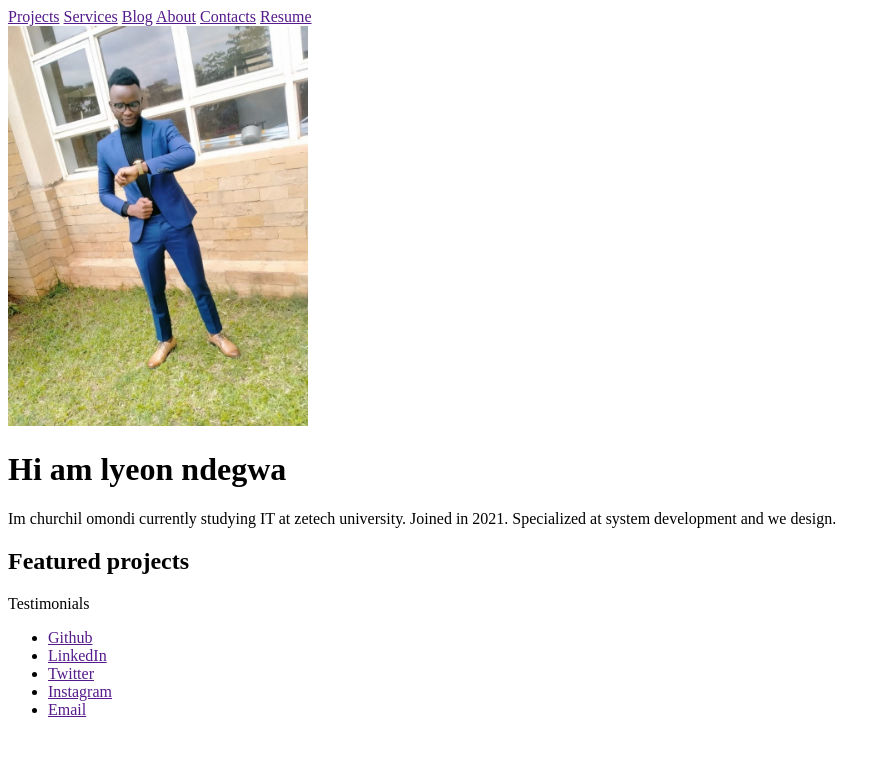
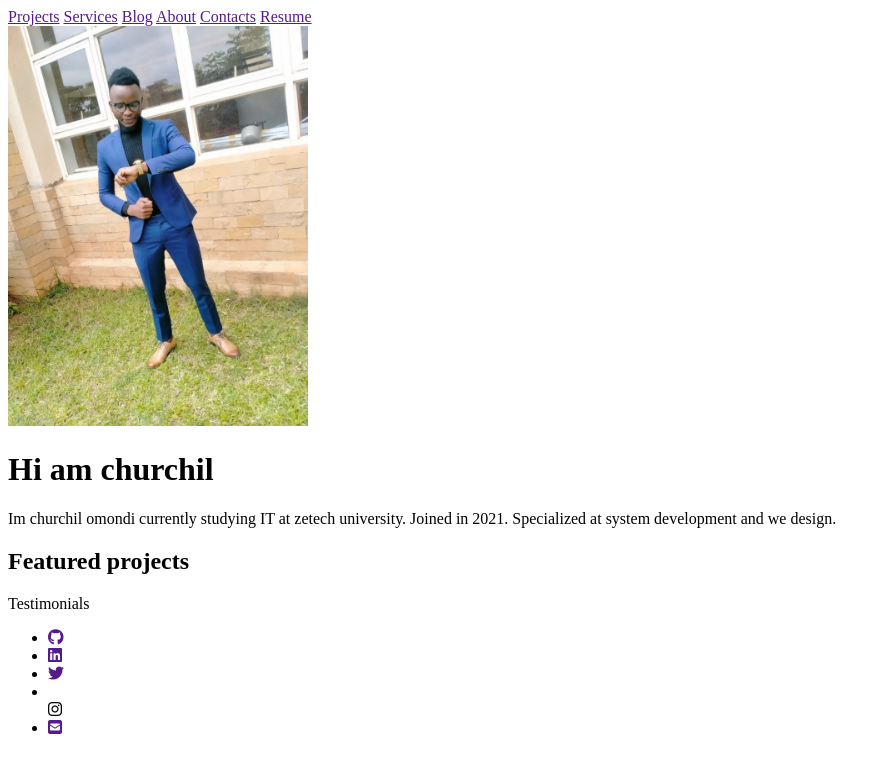
Before and after one commit to churchil2020/Web1, a plain HTML site: page index.html in a window 1280 px wide. Shown: the whole page, without its empty margins (0-891 px from the left). Drawn offline with Linux system fonts and the light colour scheme.

Commit message:
updated index.html

```diff
--- a/index.html
+++ b/index.html
@@ -12,6 +12,7 @@
     <meta charset="UTF-8" />
     <meta http-equiv="X-UA-Compatible" content="IE=edge" />
     <meta name="viewport" content="width=device-width, initial-scale=1.0" />
+    <script src="https://kit.fontawesome.com/497e49936e.js" crossorigin="anonymous"></script>
     <title>CHURCHIL OMONDI Home page</title>
   </head>
   <body>
@@ -28,7 +29,7 @@
     <!--Hero section-->
     <header>
       <img src="churchil.jpg" alt="profile image" width="300" height="400" />
-      <h1>Hi am lyeon ndegwa</h1>
+      <h1>Hi am churchil</h1>
       <p>
         Im churchil omondi currently studying IT at zetech university. Joined in 2021. Specialized at system
         development and we design.
@@ -46,11 +47,11 @@
     <!--footer section-->
     <footer>
       <ul>
-        <li><a href="">Github</a></li>
-        <li><a href="">LinkedIn</a></li>
-        <li><a href="">Twitter</a></li>
-        <li><a href="">Instagram</a></li>
-        <li><a href="">Email</a></li>
+        <li><a href=""><i class="fab fa-github"></i></a></li>
+        <li><a href=""><i class="fab fa-linkedin"></i></a></li>
+        <li><a href=""><i class="fab fa-twitter"></i></a></li>
+        <li><a href=""></a></li><i class="fab fa-instagram"></i>
+        <li><a href=""><i class="fas fa-envelope-square"></i></a></li>
       </ul>
     </footer>
   </body>
```
